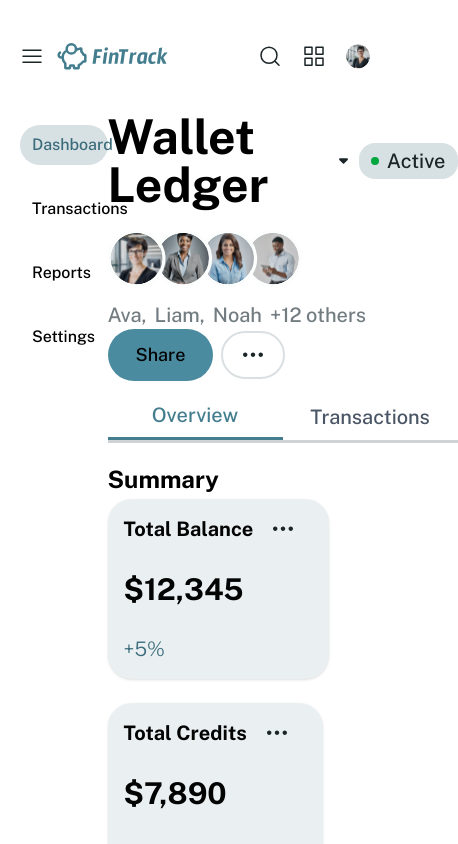
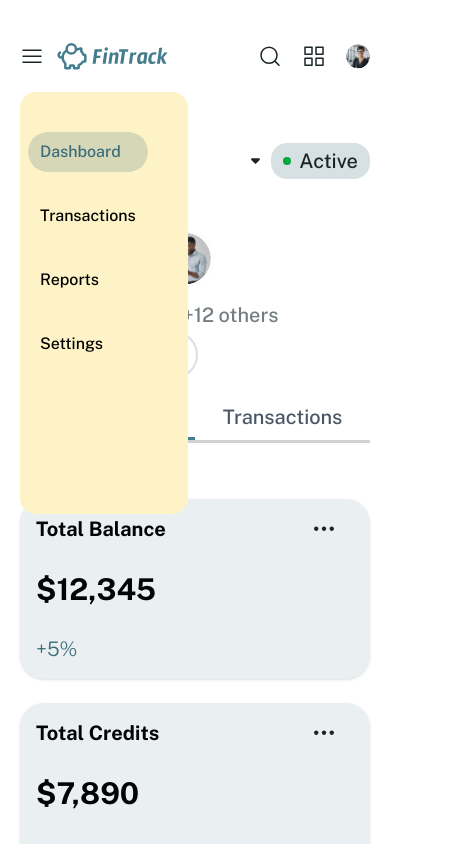
Before and after one commit to itsxdamdam/fintrack, a Next.js app: page / in a window 390 px wide. Both pictures are taken after a click on the picture 32 px from the left and 56 px from the top of the page. Shown: the top 844 px of the page, 458 px wide, since content can reach past the window. Built offline with nearby package versions, Linux system fonts and the light colour scheme.

Commit message:
fix: menu  responsiveness

```diff
--- a/src/app/(root)/page.tsx
+++ b/src/app/(root)/page.tsx
@@ -1,9 +1,5 @@
 import Dashboard from "@/components/Dashboard";
 
 export default function Home() {
-  return (
-    <div className="w-full">
-      <Dashboard />
-    </div>
-  );
+  return <Dashboard />;
 }
--- a/src/app/transactions/page.tsx
+++ b/src/app/(root)/transactions/page.tsx
@@ -1,10 +1,10 @@
 import React from "react";
-import TransactionTable from "../../components/TransactionTable";
-import { transactionsData } from "../data";
+import TransactionTable from "../../../components/TransactionTable";
+import { transactionsData } from "../../data";
 
 const TransactionPage = () => {
   return (
-    <div className="w-full">
+    <div className="main-container">
       <h1 className="text-2xl font-bold">Transactions</h1>
       <TransactionTable transactions={transactionsData} />
     </div>
--- a/src/components/HeaderBox.tsx
+++ b/src/components/HeaderBox.tsx
@@ -5,7 +5,7 @@ import React from "react";
 
 const HeaderBox = ({ title, status }: HeaderBoxProps) => {
   return (
-    <header className="w-full">
+    <header>
       <div className="flex justify-between items-start flex-wrap md:flex-nowrap">
         <div className="flex flex-col justify-between items-start gap-5">
           <div className="header-box-title gap-1">
--- a/src/components/Sidebar.tsx
+++ b/src/components/Sidebar.tsx
@@ -10,8 +10,8 @@ const Sidebar = ({ showSidebar }: SidebarProps) => {
 
   return (
     <section
-      className={`flex flex-col mt-3 text-x gap-6 ${
-        showSidebar ? "w-[25%]" : "hidden"
+      className={`flex flex-col mt-3 text-x gap-6 absolute md:static h-[50vh] top-20 rounded-2xl bg-amber-100 z-50 p-10 pl-2 ${
+        showSidebar ? "md:w-[25%]" : "hidden"
       }`}
     >
       {sidebarLinks.map((link, index) => {
--- a/src/components/SummaryCards.tsx
+++ b/src/components/SummaryCards.tsx
@@ -9,14 +9,14 @@ interface Props {
 
 const SummaryCards = ({ data }: Props) => {
   return (
-    <div className="flex gap-6 items-center flex-wrap md:flex-nowrap">
+    <div className="flex gap-6 items-center flex-wrap md:flex-nowrap w-full">
       {data.map((card, index) => {
         const isPositive = card.changePercent >= 0;
 
         return (
           <div
             key={index}
-            className="bg-[#386776]/10 rounded-3xl p-4 shadow-sm text-[#020303] flex justify-between"
+            className="bg-[#386776]/10 rounded-3xl p-4 shadow-sm text-[#020303] flex justify-between w-full"
           >
             <div className="flex flex-col gap-7 items-start">
               <h3 className="text-xl font-bold">{card.title}</h3>
--- a/src/components/TransactionTable.tsx
+++ b/src/components/TransactionTable.tsx
@@ -33,13 +33,13 @@ const TransactionsTable: React.FC<TransactionsTableProps> = ({
   const toggleSort = () => setSortAsc((prev) => !prev);
 
   return (
-    <div className="mt-5 text-[#1B2528] overflow-x-auto">
-      <table className="border-seperate w-full table-auto">
+    <div className="mt-5 text-[#1B2528] overflow-x-auto md:overflow-x-hidden w-full">
+      <table className="border-seperate table-auto w-full">
         <thead>
           <tr className="text-left">
             <th
               onClick={toggleSort}
-              className="table-item text-[#15272D]/60 md:w-84"
+              className="table-item text-[#15272D]/60 md:w-80"
             >
               <div className="border-b-2 border-[#49656E]/20">
                 Date {sortAsc ? "▲" : "▼"}
@@ -48,13 +48,13 @@ const TransactionsTable: React.FC<TransactionsTableProps> = ({
             <th className="table-item text-[#15272D]/60 md:w-50">
               <div className="border-b-2 border-[#49656E]/20">Remark ▼</div>
             </th>
-            <th className="table-item text-[#15272D]/60 md:w-50">
+            <th className="table-item text-[#15272D]/60 md:w-35">
               <div className="border-b-2 border-[#49656E]/20">Amount ▼</div>
             </th>
-            <th className="table-item text-[#15272D]/60 md:w-50">
+            <th className="table-item text-[#15272D]/60 md:w-35">
               <div className="border-b-2 border-[#49656E]/20">Currency ▼</div>
             </th>
-            <th className="table-item text-[#15272D]/60 md:w-40">
+            <th className="table-item text-[#15272D]/60 md:w-35">
               <div className="border-b-2 border-[#49656E]/20">Type ▼</div>
             </th>
           </tr>
```
